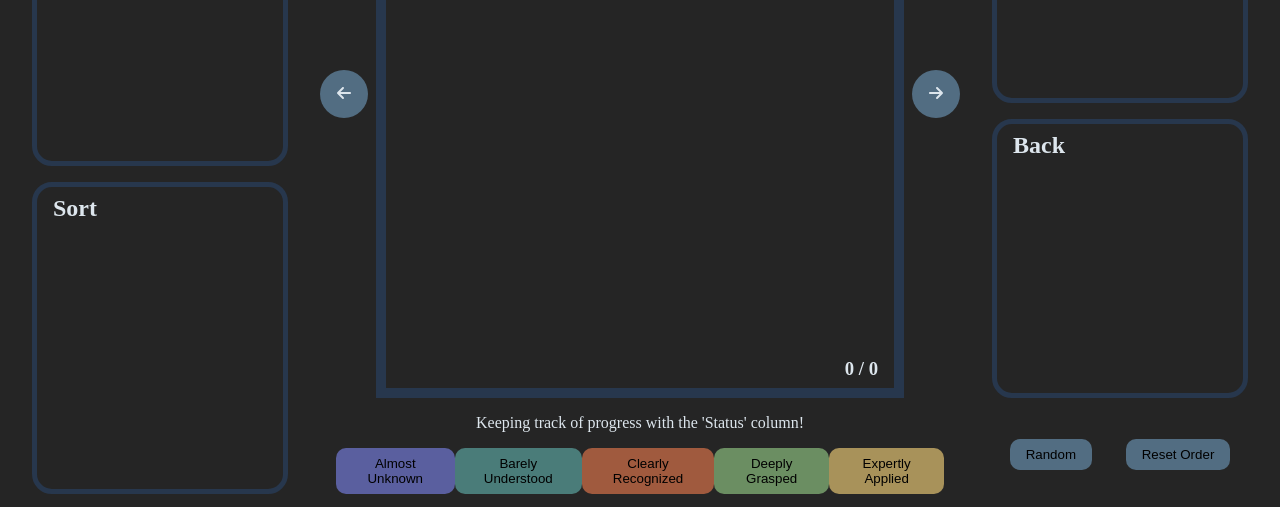
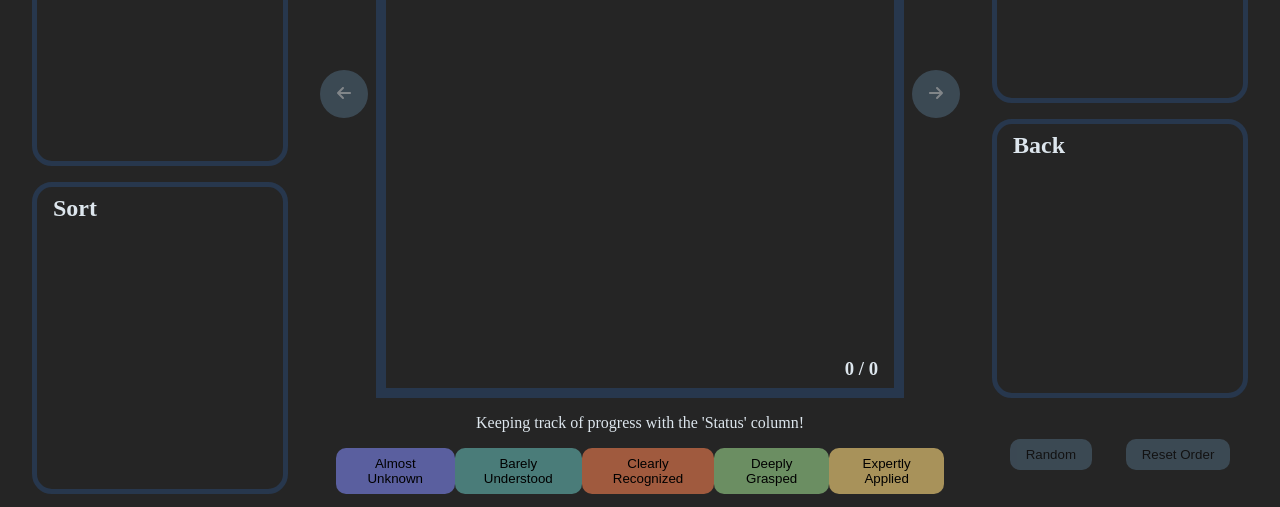
Before and after one commit to beatrixvv/excel-to-flashcard, a React (Create React App) app: page / in a window 1280 px wide. Shown: the part 290-797 px from the top of the page. Built offline with nearby package versions, Linux system fonts and the light colour scheme.

Commit message:
Edited disabled button feature

```diff
--- a/src/App.js
+++ b/src/App.js
@@ -409,7 +409,11 @@ function App() {
       <Toaster position="top-center" />
       <div className="app-content">
         <div className="file-sheet">
-          <FileManager handleUpload={handleUpload} handleSave={handleSave} />
+          <FileManager
+            handleUpload={handleUpload}
+            handleSave={handleSave}
+            emptyWorkbook={workbook ? false : true}
+          />
           <Sheets
             sheetNames={sheets}
             selectedSheets={selectedSheets}
@@ -424,7 +428,7 @@ function App() {
         </div>
         <div className="flashcard-container">
           <button
-            className={`circle-button ${index === 0 ? "end" : ""}`}
+            className={`circle-button ${index === 0 ? "disable" : ""}`}
             onClick={decreaseIndex}
           >
             <FontAwesomeIcon icon={faArrowLeft} />
@@ -440,7 +444,7 @@ function App() {
           <button
             className={`circle-button ${
               index === flashcards.length - 1 || flashcards.length === 0
-                ? "end"
+                ? "disable"
                 : ""
             }`}
             onClick={increaseIndex}
@@ -461,12 +465,19 @@ function App() {
           progressDict={PROGRESS}
           progressHeader={PROGRESS_HEADER}
           handleProgressChange={handleProgressChange}
+          emptyWorkbook={workbook ? false : true}
         />
         <div className="order">
-          <button className="rectangle-button" onClick={randomFlashcard}>
+          <button
+            className={`rectangle-button ${workbook ? "" : "disable"}`}
+            onClick={randomFlashcard}
+          >
             Random
           </button>
-          <button className="rectangle-button" onClick={resetOrder}>
+          <button
+            className={`rectangle-button ${workbook ? "" : "disable"}`}
+            onClick={resetOrder}
+          >
             Reset Order
           </button>
         </div>
```
